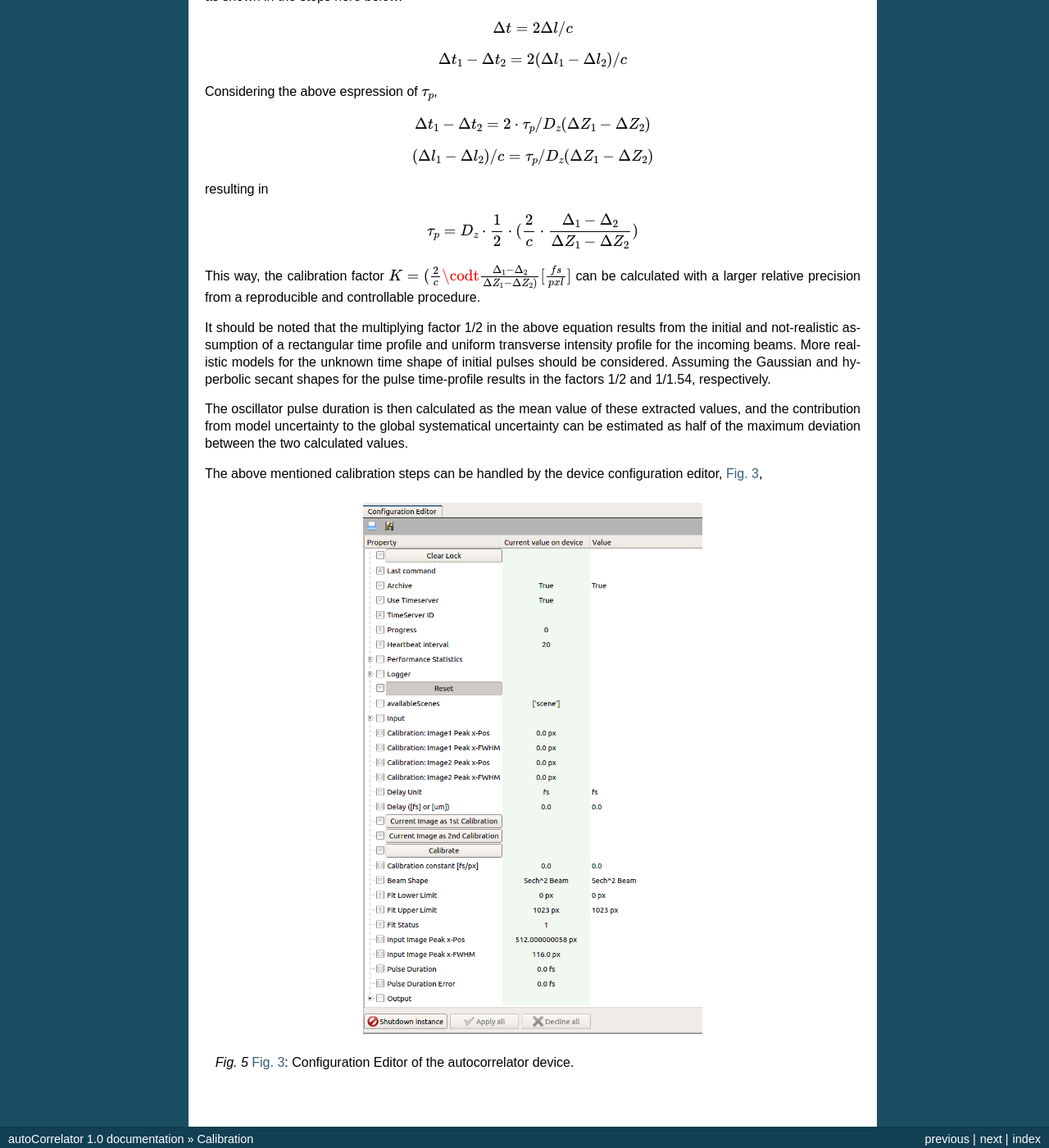
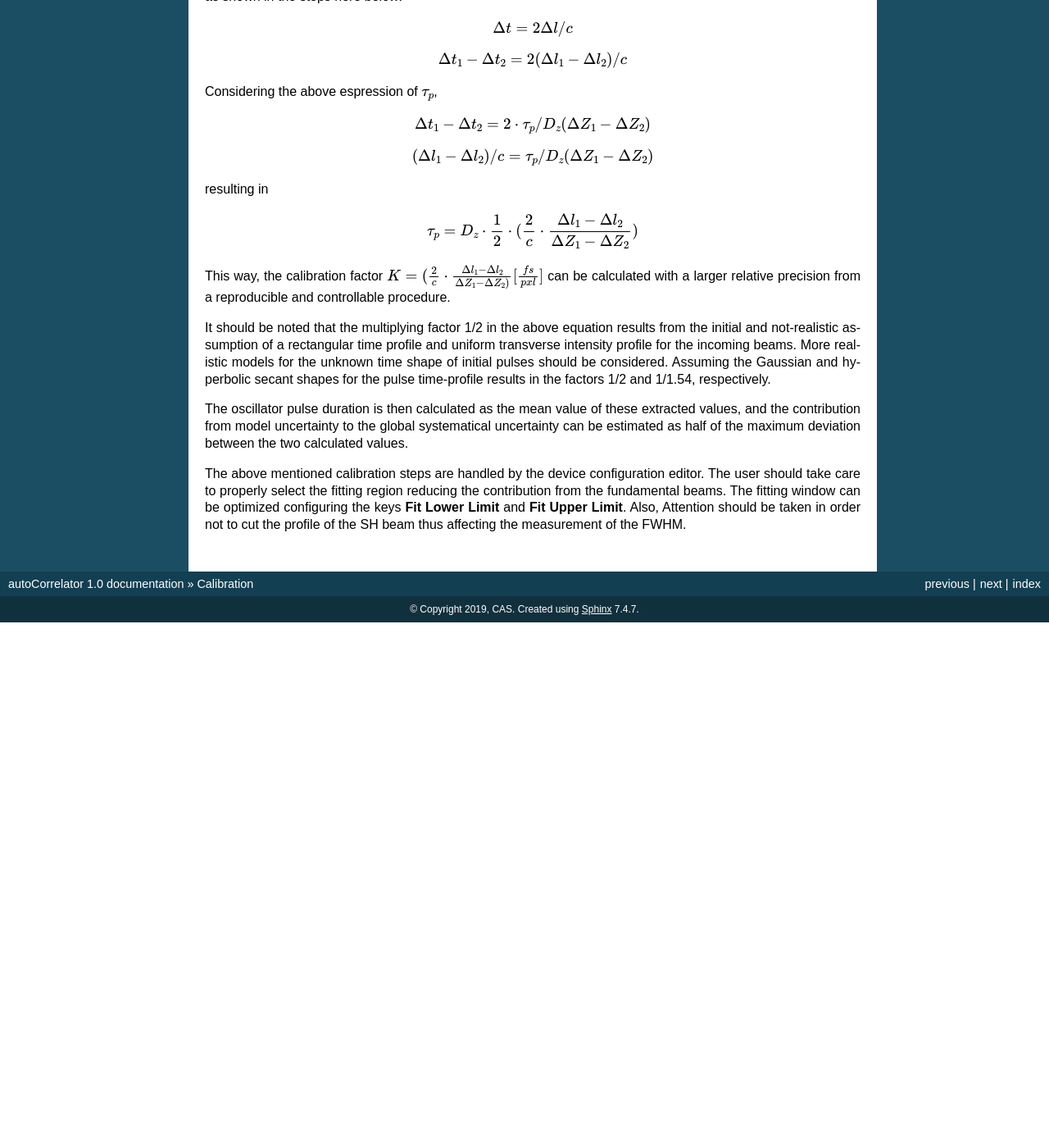
Before and after one commit to European-XFEL/imageProcessor, a Sphinx documentation site: the page built from doc/source/calibration.rst, in a window 1280 px wide and 1400 px high, scrolled down 806 px. Shown: the whole window at 82% size. Built offline with Sphinx 7.4.7, drawn with Linux system fonts in a browser that asks for light colours; after the commit the page ends 1565 px from its top, so only the background shows below that.

Commit message:
calibration: fit limits

```diff
--- a/doc/source/calibration.rst
+++ b/doc/source/calibration.rst
@@ -63,10 +63,11 @@ Considering the above espression of :math:`\tau_p`,
 resulting in
 
 .. math::
-   \tau_p = D_z \cdot \frac{1}{2} \cdot (\frac{2}{c} \cdot \frac{\Delta_1 - \Delta_2}{\Delta Z_1 - \Delta Z_2})
+   \tau_p = D_z \cdot \frac{1}{2} \cdot (\frac{2}{c} \cdot \frac{\Delta l_1 -
+   \Delta l_2}{\Delta Z_1 - \Delta Z_2})
 
 This way, the calibration factor
-:math:`K = (\frac{2}{c} \codt \frac{\Delta_1 - \Delta_2}{\Delta Z_1 - \Delta
+:math:`K = (\frac{2}{c} \cdot \frac{\Delta l_1 - \Delta l_2}{\Delta Z_1 - \Delta
 Z_2)} [\frac{fs}{pxl}]` can be calculated with a larger relative precision
 from a reproducible and controllable procedure.
 
@@ -82,14 +83,11 @@ extracted values, and the contribution from model uncertainty to the
 global systematical uncertainty can be estimated as half of the maximum
 deviation between the two calculated values.
 
-The above mentioned calibration steps can be handled by the device
-configuration editor, :numref:`Fig. %s <fig-editor>`,
-
-.. _fig-editor:
-
-.. figure:: _images/device_editor.png
-   :scale: 60 %
-   :align: center
-
-   :numref:`Fig. %s <fig-editor>`: Configuration Editor of the
-   autocorrelator device.
+The above mentioned calibration steps are handled by the device
+configuration editor. The user should take care to properly
+select the fitting region reducing the contribution from the fundamental beams.
+The fitting window can be optimized configuring the keys **Fit Lower Limit**
+and **Fit Upper Limit**.
+Also,
+Attention should be taken in order not to cut the profile of the SH beam
+thus affecting the measurement of the FWHM.
--- a/doc/source/introduction.rst
+++ b/doc/source/introduction.rst
@@ -86,7 +86,7 @@ for the time-profile of the pulse, and the peak position and FWHM are
 determined from the fitting function (**Input Image Peak x-Pos** and
 **Input Image Peak x-Pos**). The **Fit Error** parameter is an
 integer flag describing the fit status. If it is equal to 1, 2, 3 or 4,
-the solution was found, otherwise, the solution was not found [2]_.
+the solution was found, otherwise the solution was not found [2]_.
 
 .. [1] RP Photonics Encyclopedia, https://www.rp-photonics.com/autocorrelators.html
 
```
